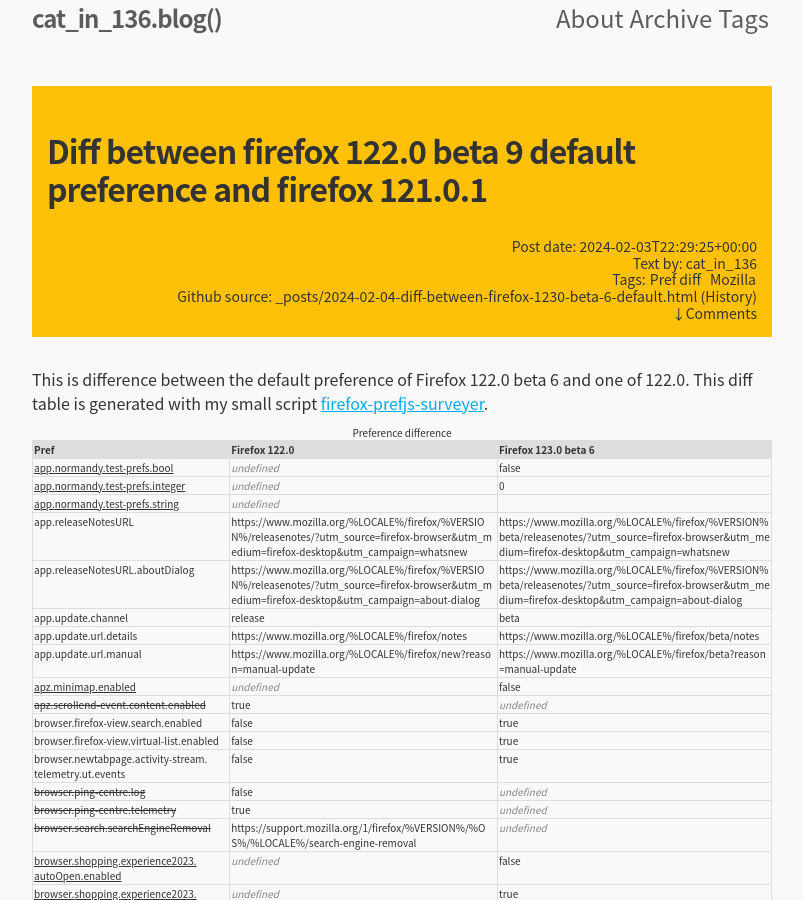
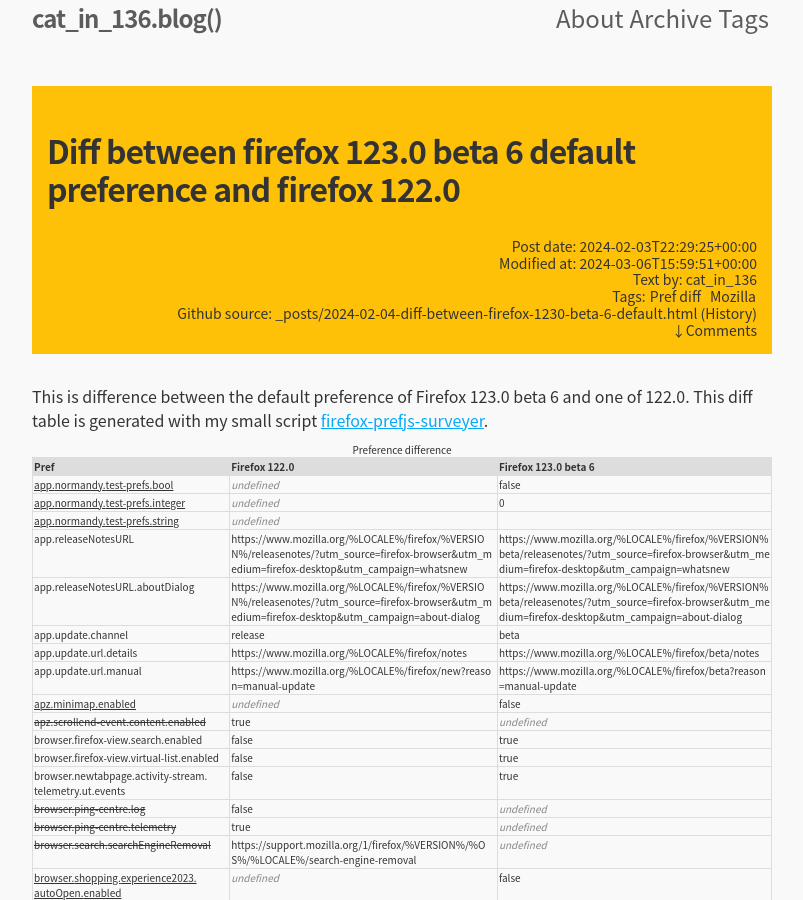
Before and after one commit to cat-in-136/blog, a Jekyll site: the page built from _posts/2024-02-04-diff-between-firefox-1230-beta-6-default.html, in a window 1280 px wide and 900 px high. Shown: the whole window, without its empty margins (238-1041 px from the left). Built offline with Jekyll 4.4.1, drawn with Linux system fonts in a browser that asks for light colours; some web fonts are replaced; comment, search, counter and statistics services are not loaded.

Commit message:
fix post title: Diff between firefox 123.0 beta 6 default preference and firefox 122.0

```diff
--- a/_posts/2024-02-04-diff-between-firefox-1230-beta-6-default.html
+++ b/_posts/2024-02-04-diff-between-firefox-1230-beta-6-default.html
@@ -1,14 +1,15 @@
 ---
 layout: post
-title: Diff between firefox 122.0 beta 9 default preference and firefox 121.0.1
+title: Diff between firefox 123.0 beta 6 default preference and firefox 122.0
 author: cat_in_136
 tags:
 - pref diff
 - mozilla
 date: '2024-02-04T07:29:25+09:00'
+last_modified_at: '2024-03-07T00:59:51+09:00'
 ---
 <p>
-This is difference between the default preference of Firefox 122.0 beta 6 and one of 122.0.
+This is difference between the default preference of Firefox 123.0 beta 6 and one of 122.0.
 This diff table is generated with my small script <a href="https://github.com/cat-in-136/firefox-prefjs-surveyer">firefox-prefjs-surveyer</a>.
 </p>
 
```
